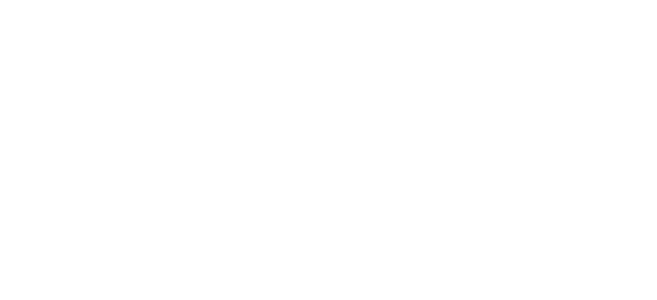
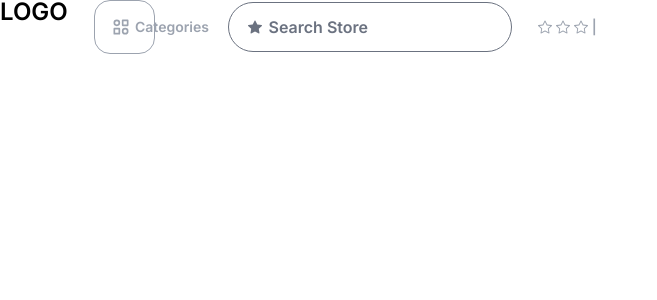
Before and after one commit to mmesomasaint/tempillar, a Next.js app: page /theme/e-apple-store/preview in a window 1280 px wide. Shown: the top 300 px of the page, without its empty margins (0-657 px from the left). Built offline with nearby package versions, Linux system fonts and the light colour scheme.

Commit message:
Fix: Deisgn the first section of the preview site

```diff
--- a/app/theme/e-apple-store/preview/page.tsx
+++ b/app/theme/e-apple-store/preview/page.tsx
@@ -1,7 +1,24 @@
+import { BsStar } from "react-icons/bs";
+import DropDown from "../pack/components/dropdown";
+import { SearchBarMain } from "../pack/components/searchbar";
+import { TextIntro, TextLabel } from "../pack/elements/text";
+
 export default function Home() {
   return (
-    <div>
-
-    </div>
+    <main>
+      <div className="flex">
+        <TextIntro>LOGO</TextIntro>
+        <div className="flex justify-around items-center gap-5">
+      <DropDown selected={'All'} items={['All', 'Macbook', 'iMac', 'iPhone', 'Airpod', 'iWatch']} />
+      <SearchBarMain />
+        </div>
+        <div className="flex justify-end items-center gap-1">
+          <BsStar className='text-apple-store-faded-max text-sm' />
+          <BsStar className='text-apple-store-faded-max text-sm' />
+          <BsStar className='text-apple-store-faded-max text-sm' />
+          <TextLabel fadedMax>|</TextLabel>
+        </div>
+      </div>
+    </main>
   )
 }
```
